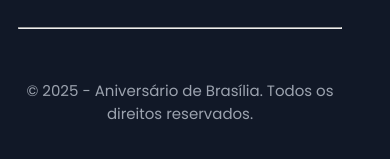
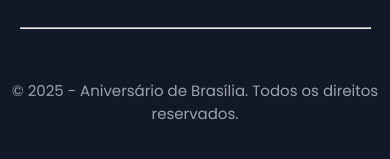
Before and after one commit to KaioVeras/AniversarioDeBrasilia-DescobrimentoDoBrasil, a plain HTML site: page src/pages/brasilia.html in a window 390 px wide. Shown: the part 3998-4157 px from the top of the page. Drawn offline with Linux system fonts and the light colour scheme; a script that the page names is missing.

Commit message:
Updates Responsividade Mobile - Site Brasilia

```diff
--- a/src/styles/aniversarioBrasilia/main.css
+++ b/src/styles/aniversarioBrasilia/main.css
@@ -196,7 +196,7 @@ li p {
   flex-direction: column;
   color: #9ca3af;
   gap: 30px;
-  padding: 30px 30px 30px 0px;
+  padding: 30px 0px 30px 0px;
 }
 
 #container-footer-1 {
@@ -240,9 +240,6 @@ hr {
 #container-footer-2 {
   margin-top: 20px;
   margin-bottom: 50px;
-  display: flex;
-  align-items: center;
-  justify-content: center;
 }
 
 #container-footer-1-3 a {
@@ -270,7 +267,6 @@ hr {
 
   hr {
     width: 90%;
-    text-align: center;
   }
 
   #container-footer-2 p {
```
